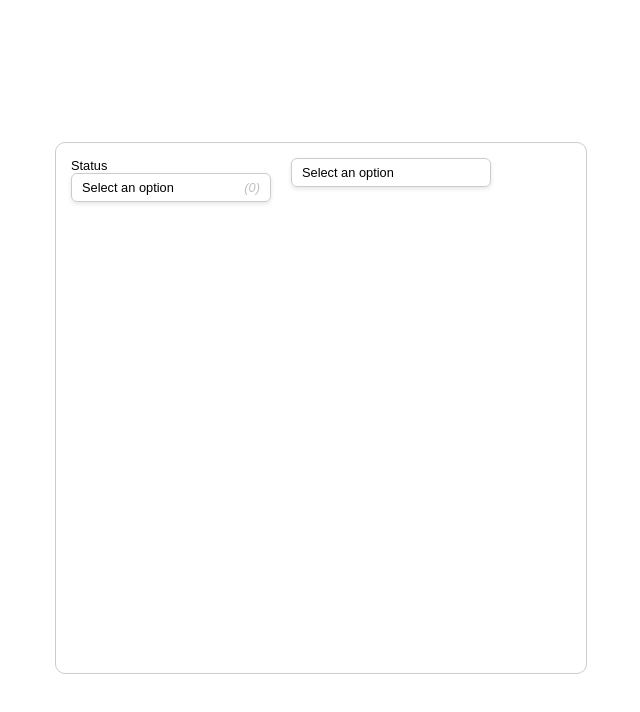
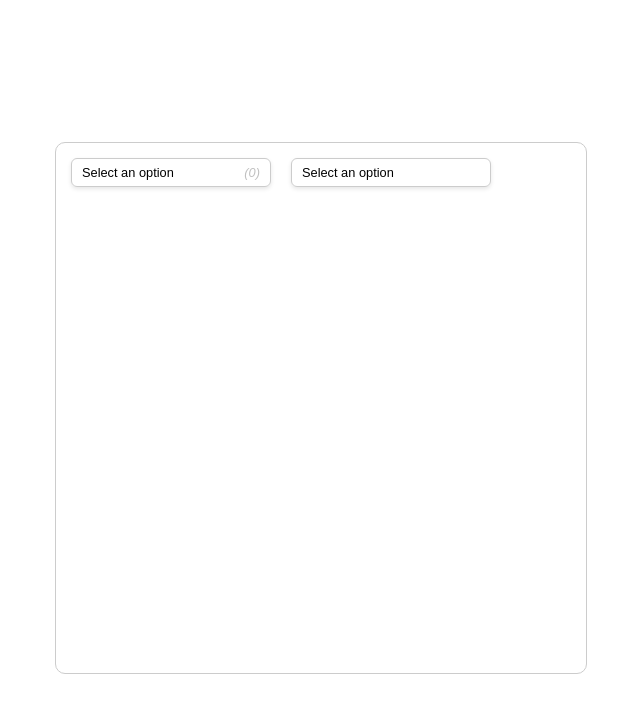
Before and after one commit to zpaulange/react_ui, a React (Vite) app: page / in a window 1280 px wide. Shown: the top 712 px of the page, without its empty margins (319-959 px from the left). Built offline with nearby package versions, Linux system fonts and the light colour scheme.

Commit message:
fix error

```diff
--- a/src/ui/Select/Select.tsx
+++ b/src/ui/Select/Select.tsx
@@ -15,7 +15,7 @@ interface SelectProps {
   options: Option[]
   onSelect: (option: Option) => void
   isLabel?: boolean,
-  label?: string
+  label?: any
   statusColors?: boolean
   count?: boolean
 }
@@ -75,7 +75,7 @@ export default function Select(props: SelectProps) {
 
   return (
     <div className={styles.select} ref={selectRef} style={{...(width && { width }) }}>
-      {label && <span className={styles.select_label}>{label}</span>}
+      {label && label.title && <span className={styles.select_label_title}>{label.title}</span>}
       <div className={styles.select_value} onClick={handleDisplaySelectOptions}>
         <span className={styles.select_value_text}>
           {selectedOption ? selectedOption.value : 'Select an option'}
--- a/src/ui/Select/select.module.scss
+++ b/src/ui/Select/select.module.scss
@@ -4,7 +4,7 @@
   width:200px;
   position: relative;
 }
-.select_label{
+.select_label_title{
   font-size: .8rem;
   display: block;
   text-align: left;
```
